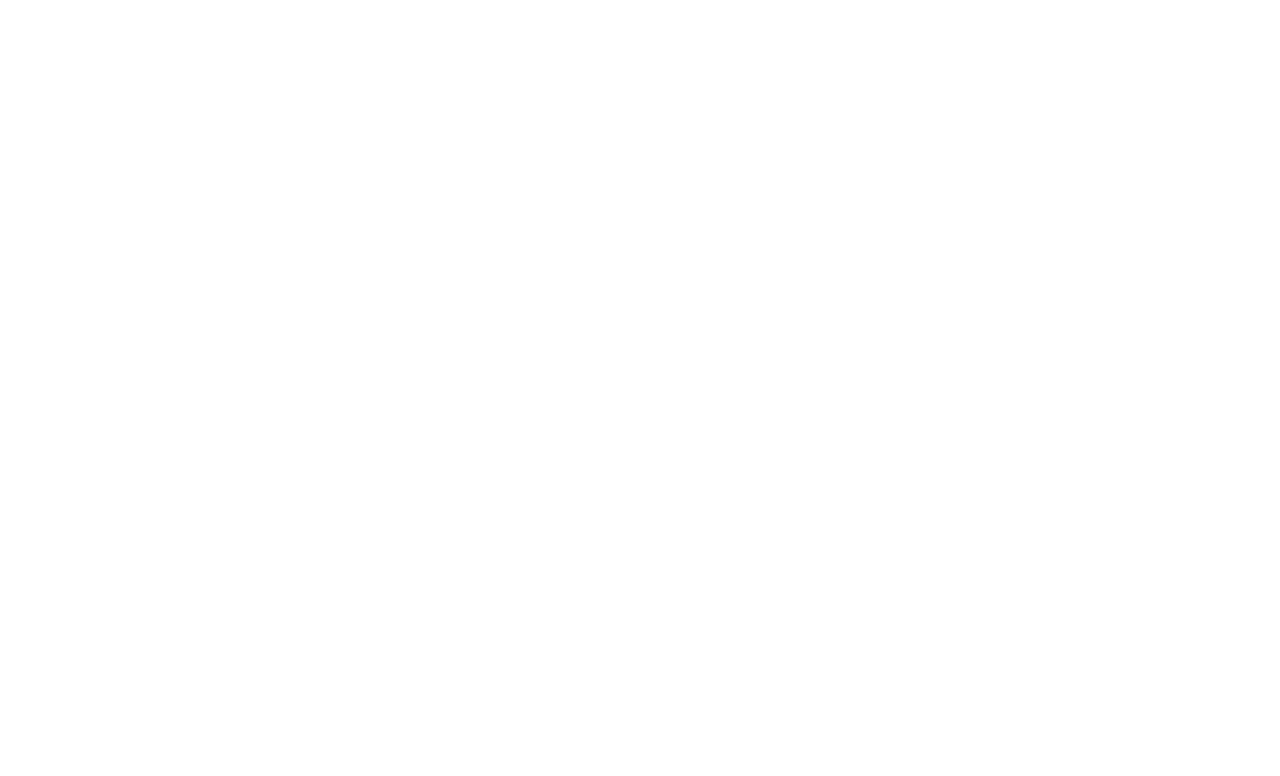
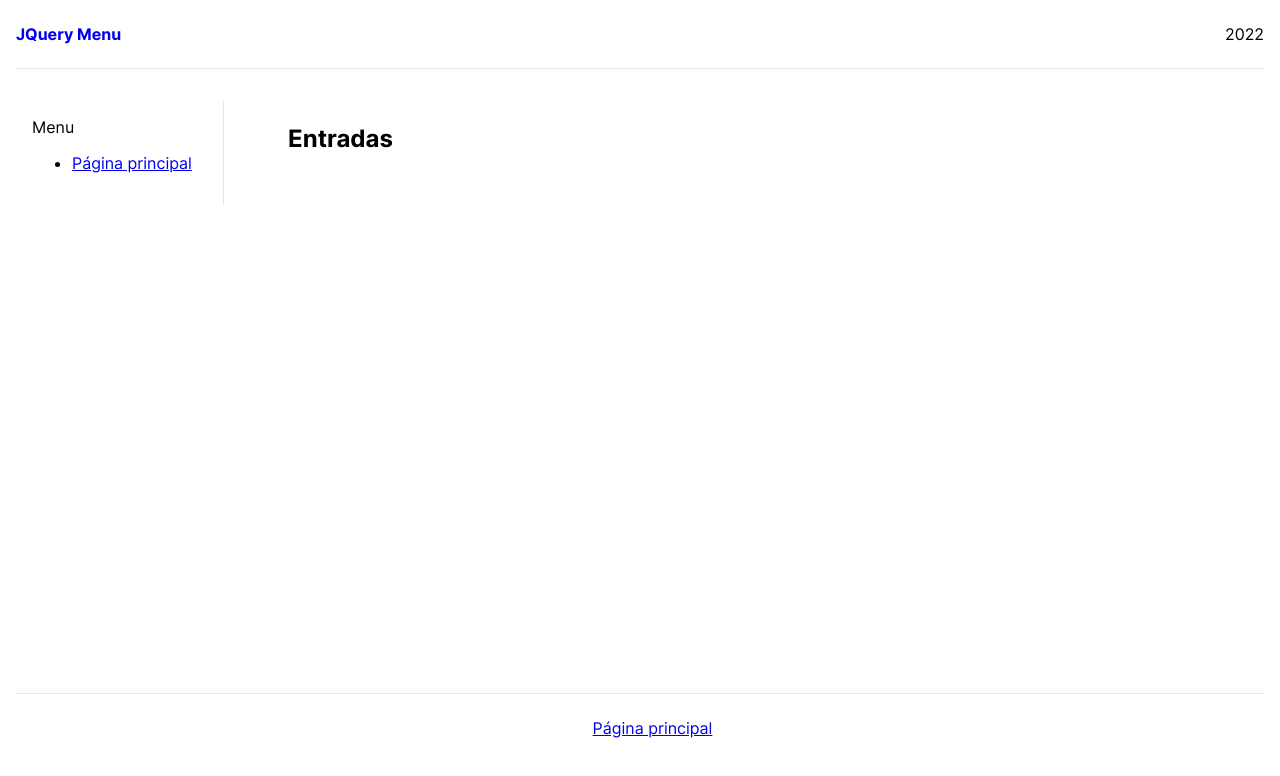
Before and after one commit to LncN1939/Blog-JSjQ-JLRA, a plain HTML site: page jquery/jquery.html in a window 1280 px wide. Drawn offline with Linux system fonts and the light colour scheme.

Commit message:
Added a menu in jQuery menu

```diff
--- a/jquery/jquery.html
+++ b/jquery/jquery.html
@@ -4,9 +4,45 @@
     <meta charset="UTF-8">
     <meta http-equiv="X-UA-Compatible" content="IE=edge">
     <meta name="viewport" content="width=device-width, initial-scale=1.0">
+    <link rel="stylesheet" href=".././style.css"/>
     <title>JQuery</title>
 </head>
 <body>
+    <div class="nav-menu-container">
+        <nav class="nav-menu">
+          <a class="nav-menu-title" href="./">JQuery Menu</a>
+          <ul>
+            <li>2022</li>
+          </ul>
+        </nav>
+    </div>
 
+    <main class="main-container">
+        <!-- El sidebar-->
+        <div class="sidebar">
+          <aside>
+            <section>
+              <header>Menu</header>
+              <ul>
+                <li><a href="../index.html">Página principal</a></li>
+              </ul>
+            </section>
+          </aside>
+        </div>
+
+        <!-- El artículo o entrada del blog -->
+        <article itemscope itemtype="https://schema.org/Article">
+          <header>
+            <h1 itemprop="name">Entradas</h1>
+          </header>
+        </article>
+      </main>
+
+
+    <footer class="jsfo">
+        <ul>
+          <li class="jsli"><a href="../index.html">Página principal</a></li>
+        </ul>
+    </footer>
 </body>
 </html>
```
Also changed, not shown: index.html (+1 -2 lines).
